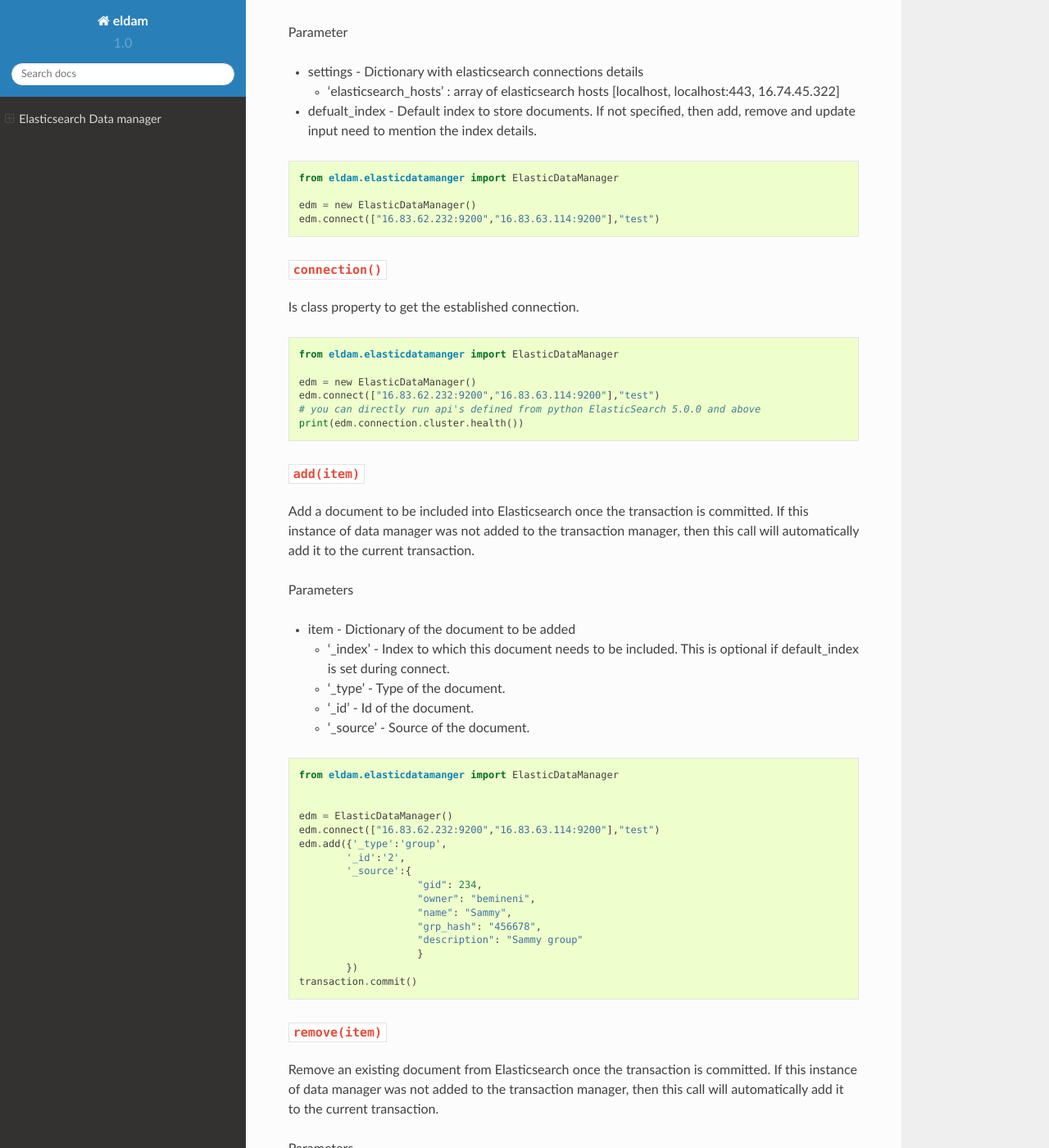
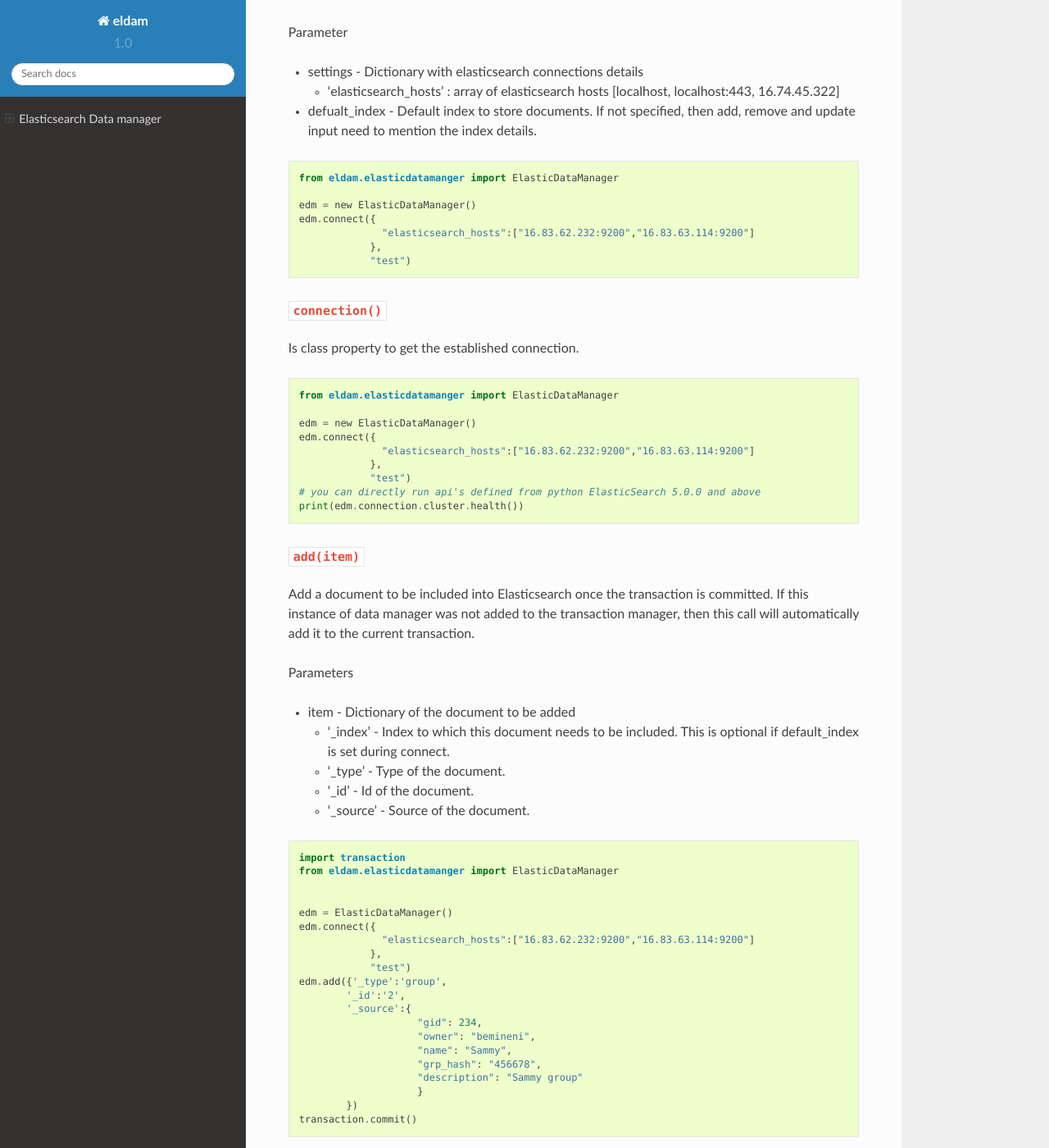
Before and after one commit to bemineni/edm, a Sphinx documentation site: the page built from docs/index.md, in a window 1280 px wide and 1400 px high, scrolled down 1111 px. Shown: the whole window at 82% size. Built offline with Sphinx 7.4.7 and the Read the Docs theme 2.0.0, drawn with Linux system fonts in a browser that asks for light colours; some of the changed text lies outside the part shown.

Commit message:
Documenation

````diff
--- a/docs/index.md
+++ b/docs/index.md
@@ -41,7 +41,10 @@ Parameter
 from eldam.elasticdatamanger import ElasticDataManager
 
 edm = new ElasticDataManager()
-edm.connect(["16.83.62.232:9200","16.83.63.114:9200"],"test")
+edm.connect({
+              "elasticsearch_hosts":["16.83.62.232:9200","16.83.63.114:9200"]
+            },
+            "test")
 ```
 
 ### `connection()`
@@ -52,7 +55,10 @@ Is class property to get the established connection.
 from eldam.elasticdatamanger import ElasticDataManager
 
 edm = new ElasticDataManager()
-edm.connect(["16.83.62.232:9200","16.83.63.114:9200"],"test")
+edm.connect({
+              "elasticsearch_hosts":["16.83.62.232:9200","16.83.63.114:9200"]
+            },
+            "test")
 # you can directly run api's defined from python ElasticSearch 5.0.0 and above
 print(edm.connection.cluster.health())
 ```
@@ -70,11 +76,15 @@ Parameters
   - '_source' - Source of the document.
 
 ```python
+import transaction
 from eldam.elasticdatamanger import ElasticDataManager
 
 
 edm = ElasticDataManager()
-edm.connect(["16.83.62.232:9200","16.83.63.114:9200"],"test")
+edm.connect({
+              "elasticsearch_hosts":["16.83.62.232:9200","16.83.63.114:9200"]
+            },
+            "test")
 edm.add({'_type':'group',
         '_id':'2',
         '_source':{
@@ -100,11 +110,15 @@ Parameters
   - '_id' - Id of the document.
 
 ```python
+import transaction
 from eldam.elasticdatamanger import ElasticDataManager
 
 
 edm = ElasticDataManager()
-edm.connect(["16.83.62.232:9200","16.83.63.114:9200"],"test")
+edm.connect({
+              "elasticsearch_hosts":["16.83.62.232:9200","16.83.63.114:9200"]
+            },
+            "test")
 edm.remove({'_type':'group',
                 '_id':'2'})
 
@@ -125,11 +139,15 @@ Parameters
   - '_source' - Source of the document. Can be partial update attributes of the original document.
 
 ```python
+import transaction
 from eldam.elasticdatamanger import ElasticDataManager
 
 
 edm = ElasticDataManager()
-edm.connect(["16.83.62.232:9200","16.83.63.114:9200"],"test")
+edm.connect({
+              "elasticsearch_hosts":["16.83.62.232:9200","16.83.63.114:9200"]
+            },
+            "test")
 edm.update({'_type':'group',
                 '_id':'2',
                 '_source':{
````
